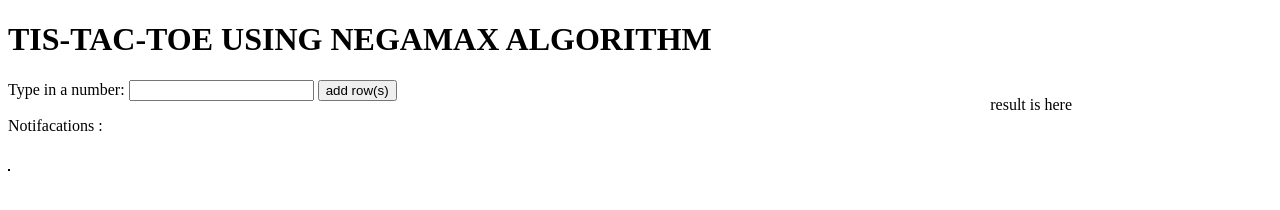
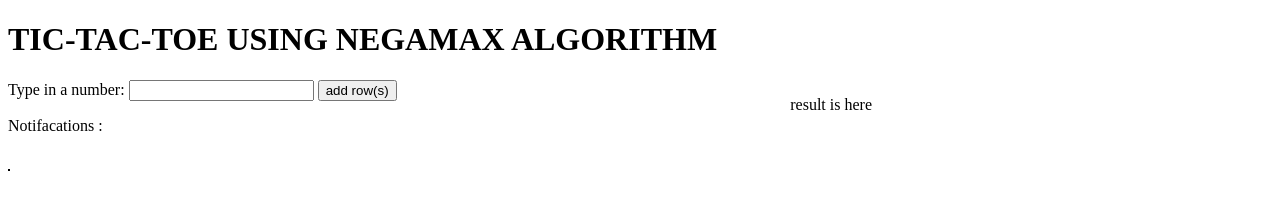
Before and after one commit to Sumit6998/Tic-Tac-Toe-Game, a plain HTML site: page index.html in a window 1280 px wide. Drawn offline with Linux system fonts and the light colour scheme.

Commit message:
Update index.html

```diff
--- a/index.html
+++ b/index.html
@@ -24,12 +24,12 @@
 			}
 			#result{
 				float: right;
-				margin-right: 200px;
+				margin-right: 400px;
 			}
 		</style>
 	</head>
 <body>
-	<h1>TIS-TAC-TOE USING NEGAMAX ALGORITHM</h1>
+	<h1>TIC-TAC-TOE USING NEGAMAX ALGORITHM</h1>
 	<form>Type in a number:
   		<input id="input" type="text" value="" />
 		<input type="button" onclick="generateFields()" value="add row(s)">
```
